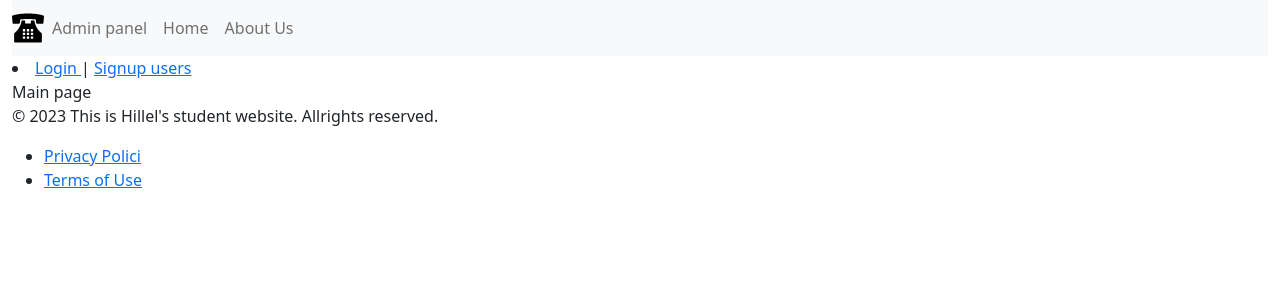
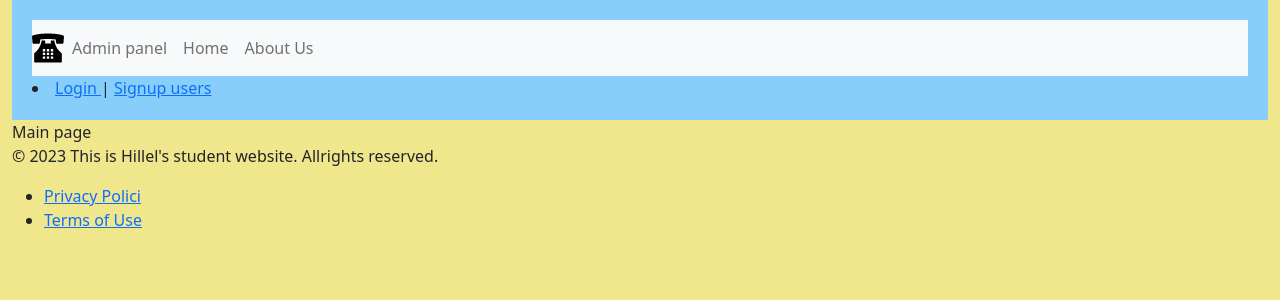
Before and after one commit to Hillel-i-Python-Pro-i-2022-12-27/natali_chystyakova_diploma_project, a Django app: page / in a window 1280 px wide. Shown: the top 300 px of the page. Run offline with Django 4.2, Linux system fonts and the light colour scheme; some libraries are stand-ins or nearby versions.

Commit message:
add background-colors

```diff
--- a/apps/static/styles/index.css
+++ b/apps/static/styles/index.css
@@ -57,3 +57,12 @@ height: auto;
 .right {
     margin: 0 0 0 auto;
 }
+
+body {
+    background-color: #F0E68C;
+}
+
+header {
+  background-color: #87CEFA;
+  padding: 20px;
+}
```
